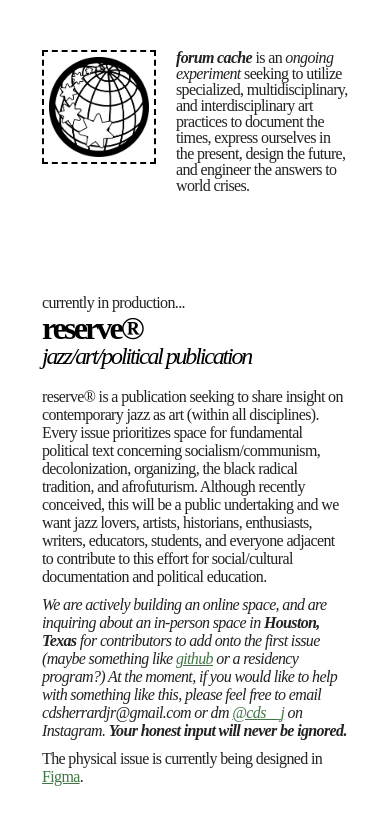
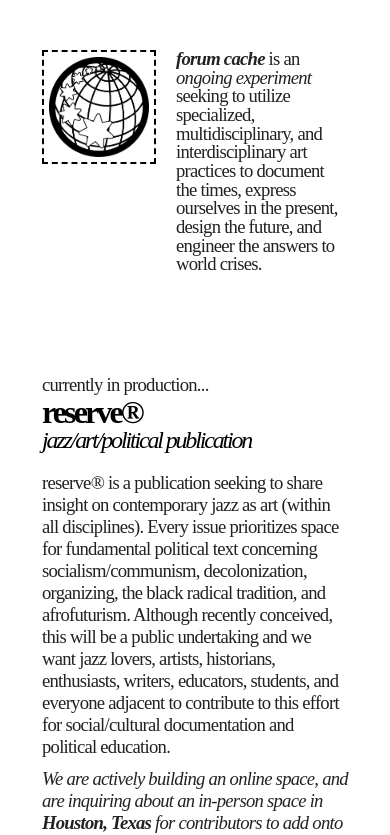
Before and after one commit to cds-j/forum-cache-site, a Next.js app: page / in a window 390 px wide. Shown: the top 835 px of the page. Built offline with nearby package versions, Linux system fonts and the light colour scheme; a web font is replaced by a local one.

Commit message:
Higher paragraph-block p font size and mobile margin

```diff
--- a/styles/globals.css
+++ b/styles/globals.css
@@ -72,10 +72,6 @@ a {
   }
 
   h3 {
-    font-size: 14pt;
-  }
-
-  p {
-    font-size: 12pt;
+    font-size: 16pt;
   }
 }
```
